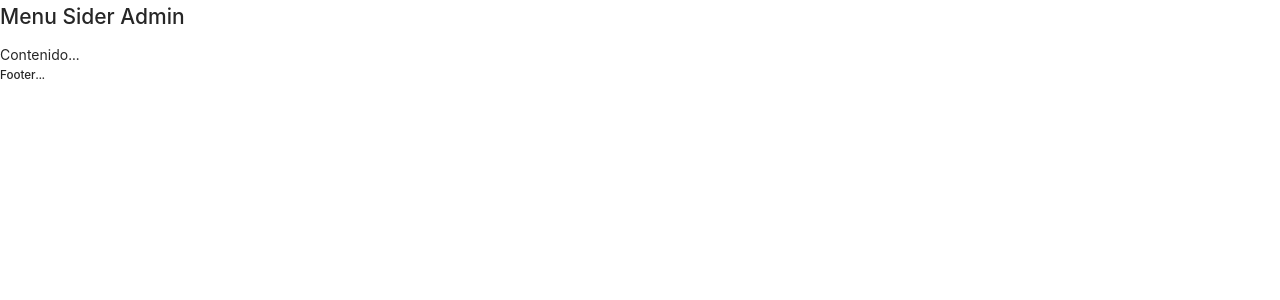
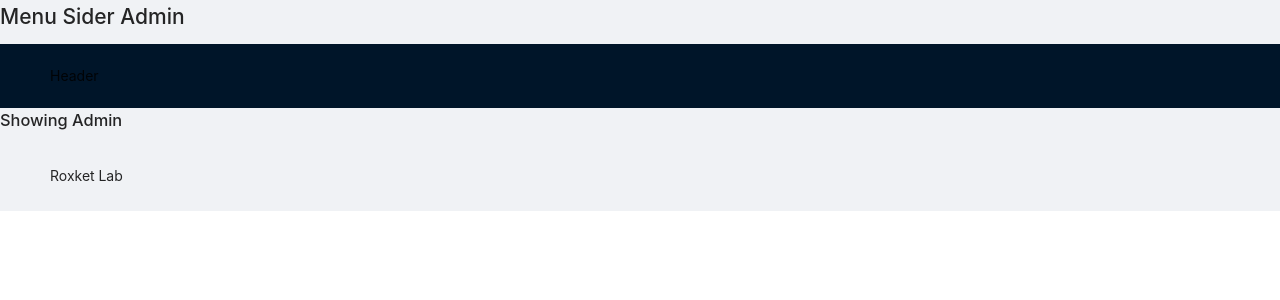
Before and after one commit to roxket/MERN-web-app, a React (Create React App) app in the folder client/: page /admin in a window 1280 px wide. Shown: the top 300 px of the page. Built offline with nearby package versions, Linux system fonts and the light colour scheme.

Commit message:
Routing in LayoutBasic and LayoutAdmin

```diff
--- a/client/src/config/routes.js
+++ b/client/src/config/routes.js
@@ -1,25 +1,47 @@
 // Layout
 import LayoutAdmin from "../layouts/LayoutAdmin";
+import LayoutBasic from "../layouts/LayoutBasic";
 
 //Admin Pages
 import AdminHome from "../pages/Admin";
 import AdminSignIn from "../pages/Admin/SignIn";
 
+//Pages
+import Home from "../pages/Home";
+import Contact from "../pages/Contact";
+
 const routes = [
   {
     path: "/admin",
+    exact: false,
     component: LayoutAdmin,
-    exact: false,
     routes: [
       {
         path: "/admin",
+        exact: true,
         component: AdminHome,
-        exact: true,
       },
       {
         path: "/admin/login",
+        exact: true,
         component: AdminSignIn,
+      },
+    ],
+  },
+  {
+    path: "/",
+    exact: false,
+    component: LayoutBasic,
+    routes: [
+      {
+        path: "/",
         exact: true,
+        component: Home,
+      },
+      {
+        path: "/contact",
+        exact: true,
+        component: Contact,
       },
     ],
   },
--- a/client/src/layouts/LayoutAdmin.js
+++ b/client/src/layouts/LayoutAdmin.js
@@ -1,11 +1,34 @@
 import React from "react";
+import { Route } from "react-router-dom";
 import { Layout } from "antd";
-export default function LayoutAdmin() {
+
+import "./LayoutAdmin.scss";
+
+export default function LayoutAdmin(props) {
+  const { routes } = props;
+  const { Header, Content, Footer } = Layout;
   return (
-    <layout>
+    <Layout>
       <h2>Menu Sider Admin</h2>
-      <div>Contenido...</div>
-      <h5>Footer...</h5>
-    </layout>
+      <Layout>
+        <Header>Header</Header>
+        <Content>
+          <LoadRoutes routes={routes} />
+        </Content>
+        <Footer>Roxket Lab</Footer>
+      </Layout>
+    </Layout>
   );
 }
+
+function LoadRoutes({ routes }) {
+  //const { routes } = props;
+  return routes.map((route, index) => (
+    <Route
+      key={index}
+      path={route.path}
+      exact={route.exact}
+      component={route.component}
+    />
+  ));
+}
--- a/client/src/layouts/LayoutBasic.js
+++ b/client/src/layouts/LayoutBasic.js
@@ -1,11 +1,32 @@
 import React from "react";
+import { Route } from "react-router-dom";
 import { Layout } from "antd";
-export default function LayoutBasic() {
+
+import "./LayoutBasic.scss";
+
+export default function LayoutBasic(props) {
+  const { routes } = props;
+  const { Content, Footer } = Layout;
   return (
-    <layout>
+    <Layout>
       <h2>Menu Sider Basic</h2>
-      <div>Contenido...</div>
-      <h5>Footer...</h5>
-    </layout>
+      <Layout>
+        <Content>
+          <LoadRoutes routes={routes} />
+        </Content>
+        <Footer>Roxket Lab</Footer>
+      </Layout>
+    </Layout>
   );
 }
+
+function LoadRoutes({ routes }) {
+  return routes.map((routes, index) => (
+    <Route
+      key={index}
+      path={routes.path}
+      exact={routes.exact}
+      component={routes.component}
+    />
+  ));
+}
```
Also changed, not shown: client/src/layouts/LayoutAdmin.scss (added), client/src/layouts/LayoutBasic.scss (added).
